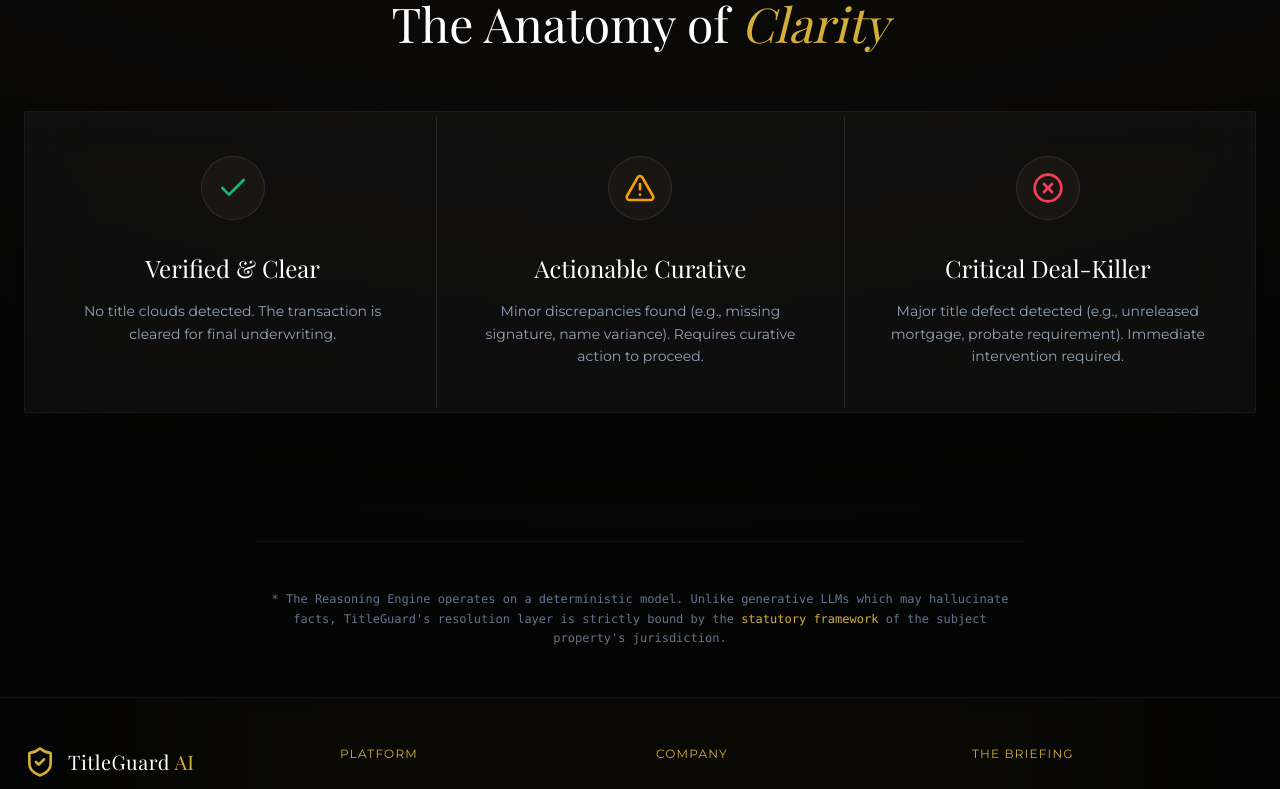
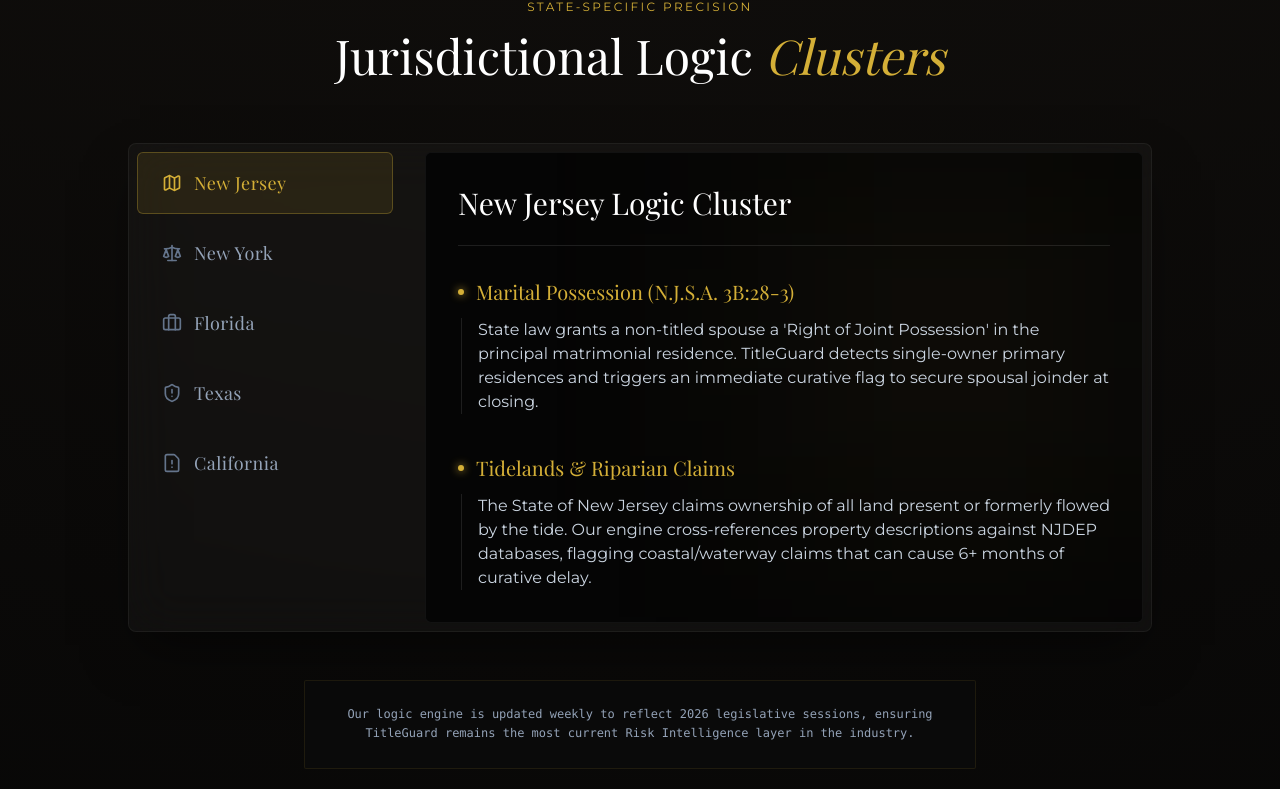
Before and after one commit to zaraiecastillo/titleguard-pro, a Next.js app: page /intelligence in a window 1280 px wide. Shown: the part 1592-2381 px from the top of the page. Built offline with nearby package versions, Linux system fonts and the light colour scheme; a web font is replaced by a local one.

Commit message:
feat(ui): build Jurisdictional Logic Clusters tab interface for Intelligence page

```diff
--- a/src/app/intelligence/page.tsx
+++ b/src/app/intelligence/page.tsx
@@ -4,6 +4,7 @@
 import { Upload, Cpu, FileCheck, ScanLine, Database, Scale, ArrowRight, ShieldAlert, Check, TriangleAlert, CircleX, Handshake } from "lucide-react";
 import { motion, useScroll, useTransform } from "framer-motion";
 import { useRef } from "react";
+import { JurisdictionalLogicTabs } from "@/components/intelligence/JurisdictionalLogicTabs";
 
 export default function IntelligencePage() {
     const containerRef = useRef<HTMLDivElement>(null);
@@ -168,6 +169,9 @@
                     </div>
                 </motion.div>
 
+                {/* Jurisdictional Logic Clusters Tab Interface */}
+                <JurisdictionalLogicTabs />
+
                 {/* Stoplight Interactive Breakdown */}
                 <motion.div
                     initial={{ opacity: 0, y: 40 }}
--- /dev/null
+++ b/src/components/intelligence/JurisdictionalLogicTabs.tsx
@@ -0,0 +1,158 @@
+"use client";
+
+import { useState } from "react";
+import { motion, AnimatePresence } from "framer-motion";
+import { Map, Scale, ShieldAlert, FileWarning, Briefcase } from "lucide-react";
+
+export function JurisdictionalLogicTabs() {
+    const tabs = [
+        { id: "nj", name: "New Jersey", icon: Map },
+        { id: "ny", name: "New York", icon: Scale },
+        { id: "fl", name: "Florida", icon: Briefcase },
+        { id: "tx", name: "Texas", icon: ShieldAlert },
+        { id: "ca", name: "California", icon: FileWarning },
+    ];
+
+    const content = {
+        nj: {
+            title: "New Jersey Logic Cluster",
+            highlights: [
+                {
+                    title: "Marital Possession (N.J.S.A. 3B:28-3)",
+                    desc: "State law grants a non-titled spouse a 'Right of Joint Possession' in the principal matrimonial residence. TitleGuard detects single-owner primary residences and triggers an immediate curative flag to secure spousal joinder at closing."
+                },
+                {
+                    title: "Tidelands & Riparian Claims",
+                    desc: "The State of New Jersey claims ownership of all land present or formerly flowed by the tide. Our engine cross-references property descriptions against NJDEP databases, flagging coastal/waterway claims that can cause 6+ months of curative delay."
+                }
+            ]
+        },
+        ny: {
+            title: "Empire State Engine",
+            highlights: [
+                {
+                    title: "The LLC Transparency Act (2026)",
+                    desc: "Enforcing the new January 2026 mandate requiring Beneficial Ownership Reports (BOR) for all LLCs. TitleGuard verifies 'Certificate of Filing' status to prevent deed recording rejections and daily fines."
+                },
+                {
+                    title: "Judicial Foreclosure Timelines & CEMA",
+                    desc: "The AI identifies active 'Lis Pendens' or 'Notice of Pendency' filings, calculating New York's 9-12 month judicial foreclosure timelines to protect closing dates. It also flags new mortgages for CEMA consolidation to save buyers thousands in Mortgage Recording Taxes."
+                }
+            ]
+        },
+        fl: {
+            title: "Sunshine State Compliance",
+            highlights: [
+                {
+                    title: "FinCEN Residential Rule (2026)",
+                    desc: "The Intelligence Engine detects cash/non-financed entity purchases to enforce the strict March 2026 FinCEN federal mandates, ensuring Beneficial Ownership Information (BOI) is collected within the 30-day requirement to avoid severe federal penalties."
+                },
+                {
+                    title: "Statute 159 Unrecorded Municipal Liens",
+                    desc: "Standard title searches miss unrecorded city utility debt. TitleGuard flags Florida Schedule B exceptions to mandate separate Municipal Lien Searches (MLS), preventing post-closing 'Super-Priority' liability for unpaid city services."
+                }
+            ]
+        },
+        tx: {
+            title: "Lone Star State Precision",
+            highlights: [
+                {
+                    title: "Mandatory Buyer Agreement (SB 1968)",
+                    desc: "Cross-referencing the Jan 1, 2026 requirement for signed representation agreements prior to presenting offers, complete with mandatory transparency disclosures regarding negotiable commissions."
+                },
+                {
+                    title: "Dominant Mineral Estate Severance",
+                    desc: "In Texas, the Mineral Estate dominates. TitleGuard detects severed minerals and oil/gas leases, immediately recommending the crucial T-19.1 Endorsement to provide limited insurance against destructive surface extraction."
+                }
+            ]
+        },
+        ca: {
+            title: "California Regulatory Engine",
+            highlights: [
+                {
+                    title: "AI-Photo Disclosure (AB 945)",
+                    desc: "Automated analysis of listing materials to detect digitally altered or AI-staged photos, triggering the mandatory 2026 disclaimer to maintain Consumer Legal Remedies Act compliance."
+                },
+                {
+                    title: "AB 1050 Density-Bonus Catalyst",
+                    desc: "The AI detects outdated CC&Rs or restrictive covenants in Schedule B, alerting developers to expedited 2026 processes to strip unenforceable density restrictions, unlocking massive property value uplift."
+                }
+            ]
+        }
+    };
+
+    const [activeTab, setActiveTab] = useState("nj");
+
+    return (
+        <div className="w-full max-w-5xl mx-auto my-32">
+            <div className="text-center mb-16">
+                <span className="text-[#D4AF37] text-xs font-sans uppercase tracking-[0.2em] mb-4 block">State-Specific Precision</span>
+                <h2 className="text-4xl md:text-5xl font-serif text-white">Jurisdictional Logic <span className="text-[#D4AF37] italic">Clusters</span></h2>
+            </div>
+
+            <div className="glass-card border border-white/5 p-2 rounded-lg flex flex-col md:flex-row gap-8">
+                {/* Tabs Sidebar */}
+                <div className="flex flex-row md:flex-col gap-2 overflow-x-auto md:w-64 flex-shrink-0 pb-4 md:pb-0 hide-scrollbar">
+                    {tabs.map((tab) => {
+                        const isActive = activeTab === tab.id;
+                        return (
+                            <button
+                                key={tab.id}
+                                onClick={() => setActiveTab(tab.id)}
+                                className={`flex items-center space-x-3 px-6 py-4 rounded-md transition-all duration-300 whitespace-nowrap ${isActive
+                                    ? "bg-[#D4AF37]/10 border border-[#D4AF37]/30 text-[#D4AF37]"
+                                    : "text-slate-400 hover:text-white hover:bg-white/5 border border-transparent"
+                                    }`}
+                            >
+                                <tab.icon className={`w-5 h-5 ${isActive ? "text-[#D4AF37]" : "text-slate-500"}`} />
+                                <span className="font-serif text-lg tracking-wide">{tab.name}</span>
+                            </button>
+                        );
+                    })}
+                </div>
+
+                {/* Content Area */}
+                <div className="flex-1 bg-[#050505] border border-white/5 rounded-md p-8 min-h-[400px] relative overflow-hidden">
+                    {/* Background glow for current active tab */}
+                    <div className="absolute top-0 right-0 w-96 h-96 bg-[#D4AF37]/5 blur-[120px] pointer-events-none" />
+
+                    <AnimatePresence mode="wait">
+                        <motion.div
+                            key={activeTab}
+                            initial={{ opacity: 0, x: 20 }}
+                            animate={{ opacity: 1, x: 0 }}
+                            exit={{ opacity: 0, x: -20 }}
+                            transition={{ duration: 0.3 }}
+                            className="relative z-10"
+                        >
+                            <h3 className="text-3xl font-serif text-white mb-8 border-b border-white/10 pb-6">
+                                {content[activeTab as keyof typeof content].title}
+                            </h3>
+
+                            <div className="space-y-10">
+                                {content[activeTab as keyof typeof content].highlights.map((highlight, idx) => (
+                                    <div key={idx}>
+                                        <h4 className="text-xl font-serif text-[#D4AF37] mb-3 flex items-center">
+                                            <span className="w-1.5 h-1.5 bg-[#D4AF37] rounded-full mr-3 shadow-[0_0_8px_#D4AF37]" />
+                                            {highlight.title}
+                                        </h4>
+                                        <p className="text-slate-300 font-sans leading-relaxed text-sm md:text-base pl-4 border-l border-white/10 ml-[3px]">
+                                            {highlight.desc}
+                                        </p>
+                                    </div>
+                                ))}
+                            </div>
+                        </motion.div>
+                    </AnimatePresence>
+                </div>
+            </div>
+
+            {/* Technical Note Footer */}
+            <div className="mt-12 text-center max-w-2xl mx-auto bg-[#0a0a0a] border border-[#D4AF37]/10 rounded-sm p-6">
+                <p className="text-slate-400 font-mono text-xs leading-relaxed">
+                    Our logic engine is updated weekly to reflect 2026 legislative sessions, ensuring TitleGuard remains the most current Risk Intelligence layer in the industry.
+                </p>
+            </div>
+        </div>
+    );
+}
```
